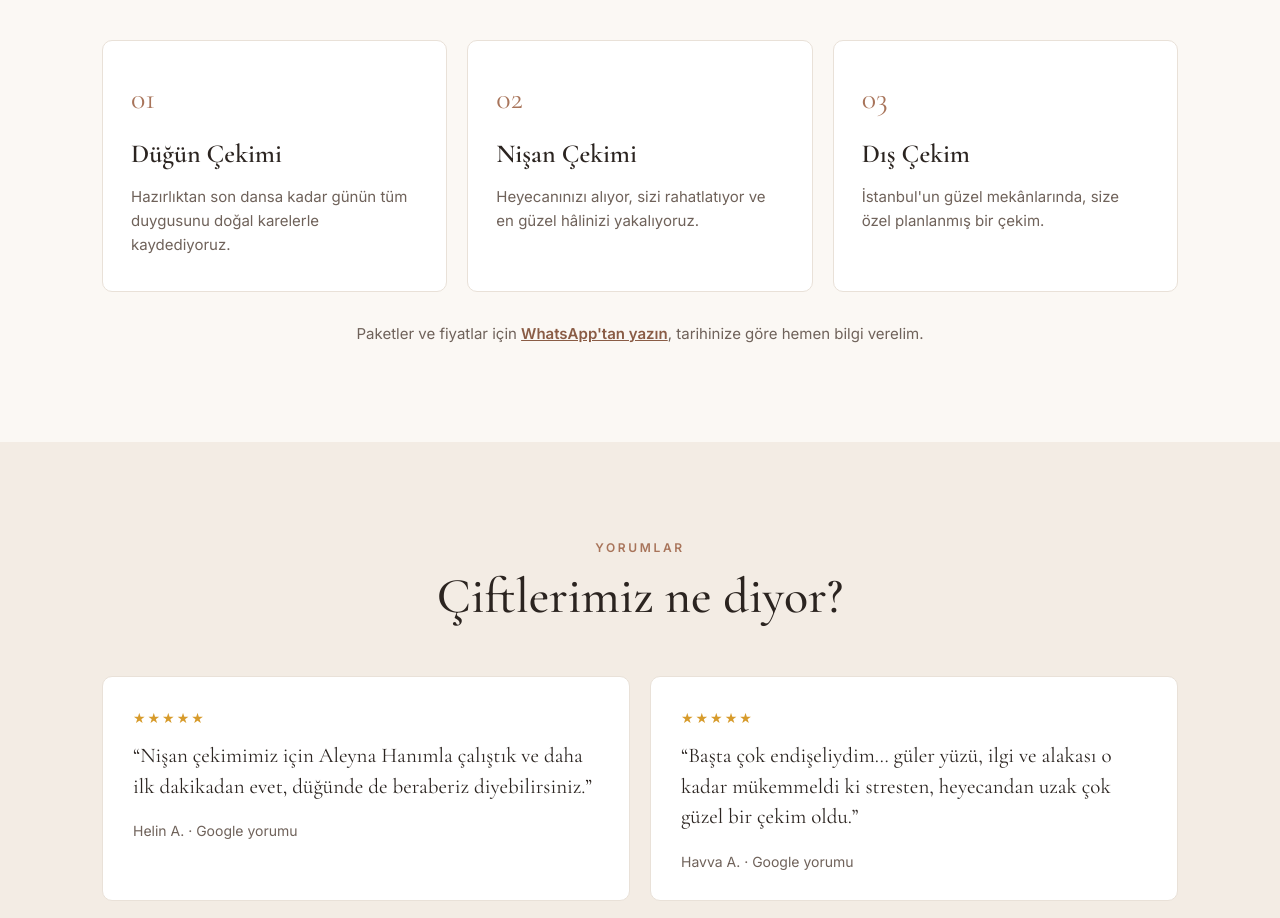
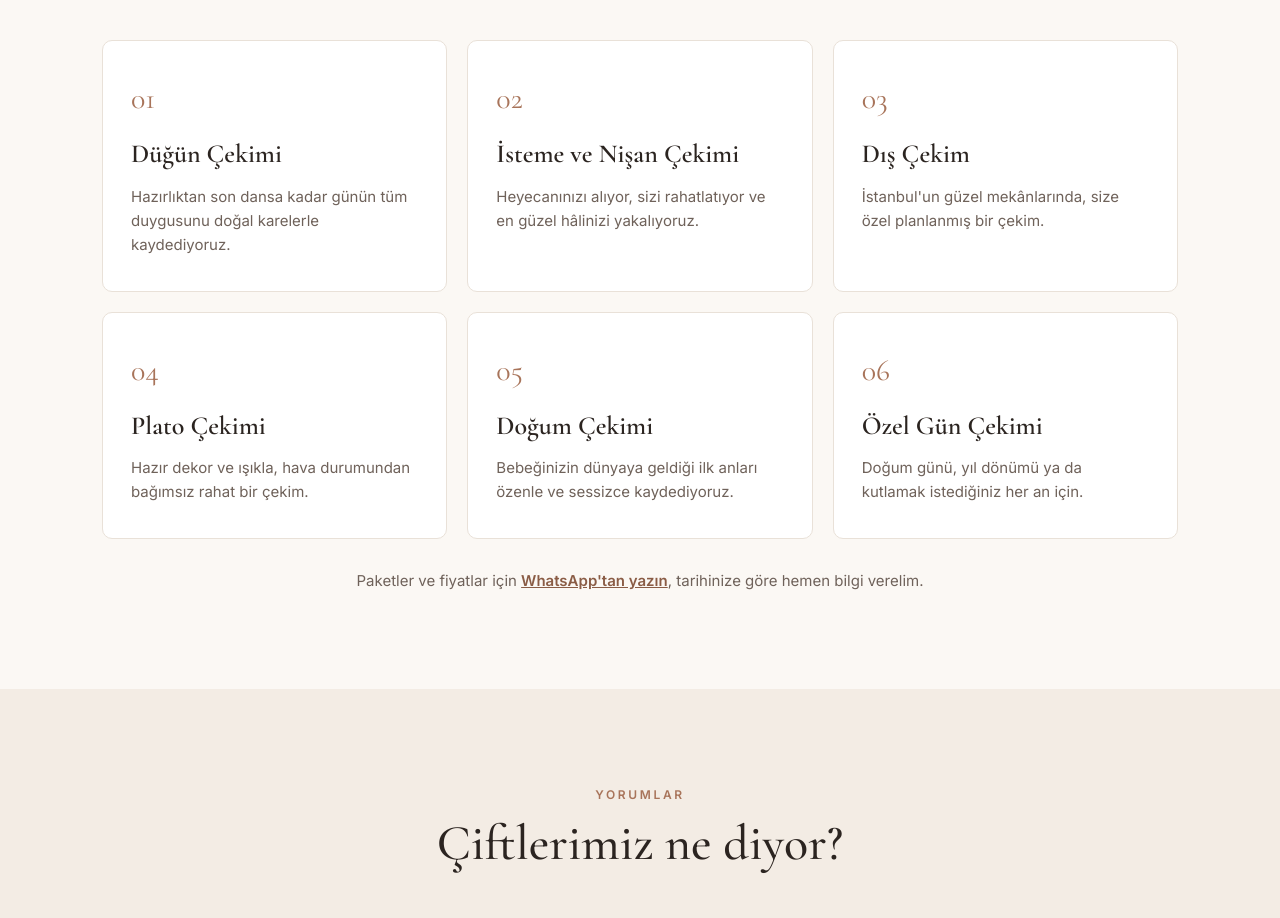
Before and after one commit to 1srailov/demo-sites, a plain HTML site: page aleyna-akgunes/index.html in a window 1280 px wide. Shown: the part 2100-3018 px from the top of the page. Drawn offline with nearby package versions, Linux system fonts and the light colour scheme.

Commit message:
Aleyna: add services from her own list
Co-Authored-By: Claude Opus 5.5 <noreply@anthropic.com>
Claude-Session: https://claude.ai/code/session_01N51CterbAbBBMRQysQpkdr

```diff
--- a/aleyna-akgunes/index.html
+++ b/aleyna-akgunes/index.html
@@ -192,8 +192,11 @@
     </div>
     <div class="services">
       <div class="svc"><div class="num">01</div><h3>Düğün Çekimi</h3><p>Hazırlıktan son dansa kadar günün tüm duygusunu doğal karelerle kaydediyoruz.</p></div>
-      <div class="svc"><div class="num">02</div><h3>Nişan Çekimi</h3><p>Heyecanınızı alıyor, sizi rahatlatıyor ve en güzel hâlinizi yakalıyoruz.</p></div>
+      <div class="svc"><div class="num">02</div><h3>İsteme ve Nişan Çekimi</h3><p>Heyecanınızı alıyor, sizi rahatlatıyor ve en güzel hâlinizi yakalıyoruz.</p></div>
       <div class="svc"><div class="num">03</div><h3>Dış Çekim</h3><p>İstanbul'un güzel mekânlarında, size özel planlanmış bir çekim.</p></div>
+      <div class="svc"><div class="num">04</div><h3>Plato Çekimi</h3><p>Hazır dekor ve ışıkla, hava durumundan bağımsız rahat bir çekim.</p></div>
+      <div class="svc"><div class="num">05</div><h3>Doğum Çekimi</h3><p>Bebeğinizin dünyaya geldiği ilk anları özenle ve sessizce kaydediyoruz.</p></div>
+      <div class="svc"><div class="num">06</div><h3>Özel Gün Çekimi</h3><p>Doğum günü, yıl dönümü ya da kutlamak istediğiniz her an için.</p></div>
     </div>
     <p class="note">Paketler ve fiyatlar için <a href="https://wa.me/905525422423?text=Merhaba%2C%20paketler%20hakk%C4%B1nda%20bilgi%20alabilir%20miyim%3F" target="_blank" rel="noopener">WhatsApp'tan yazın</a>, tarihinize göre hemen bilgi verelim.</p>
   </div>
```
